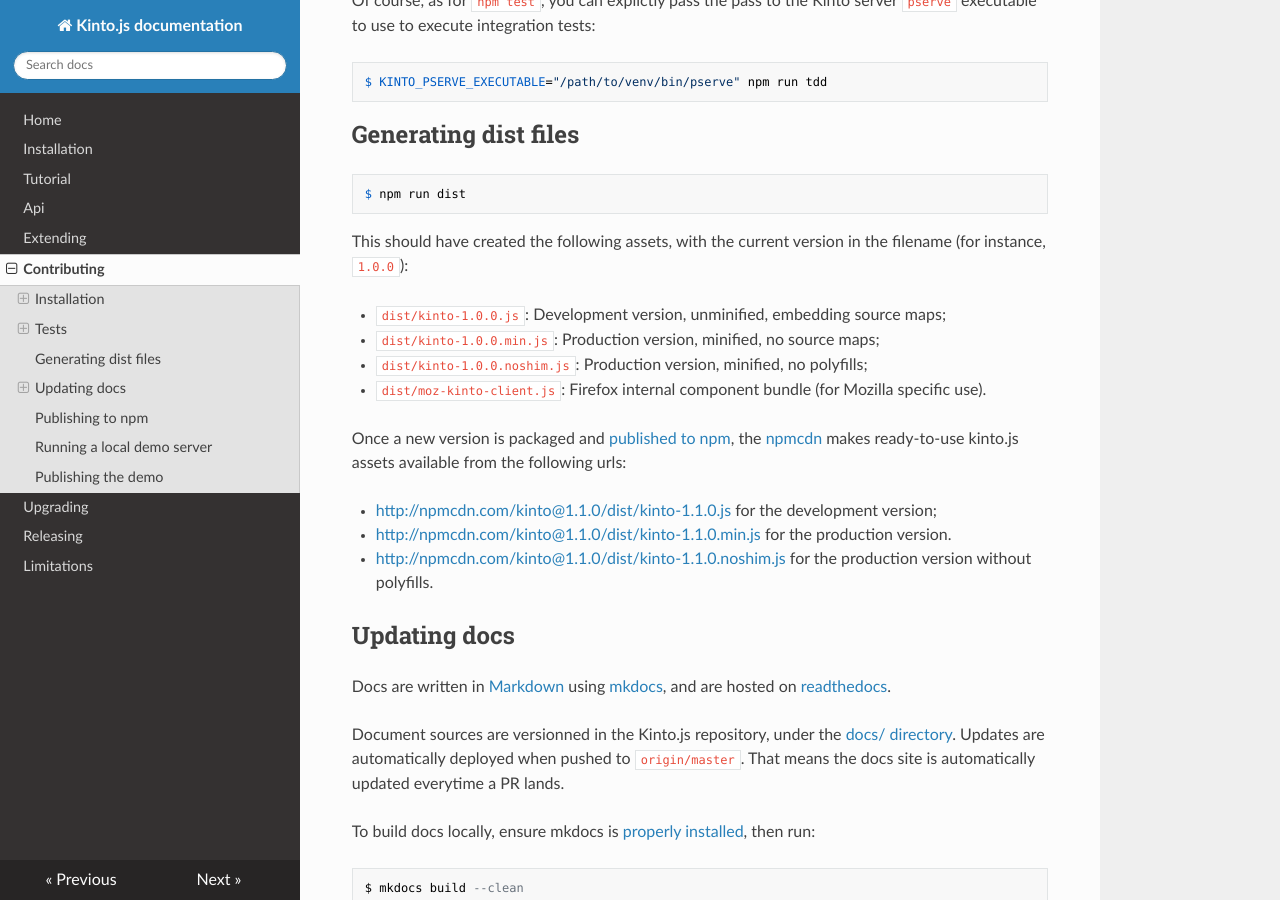
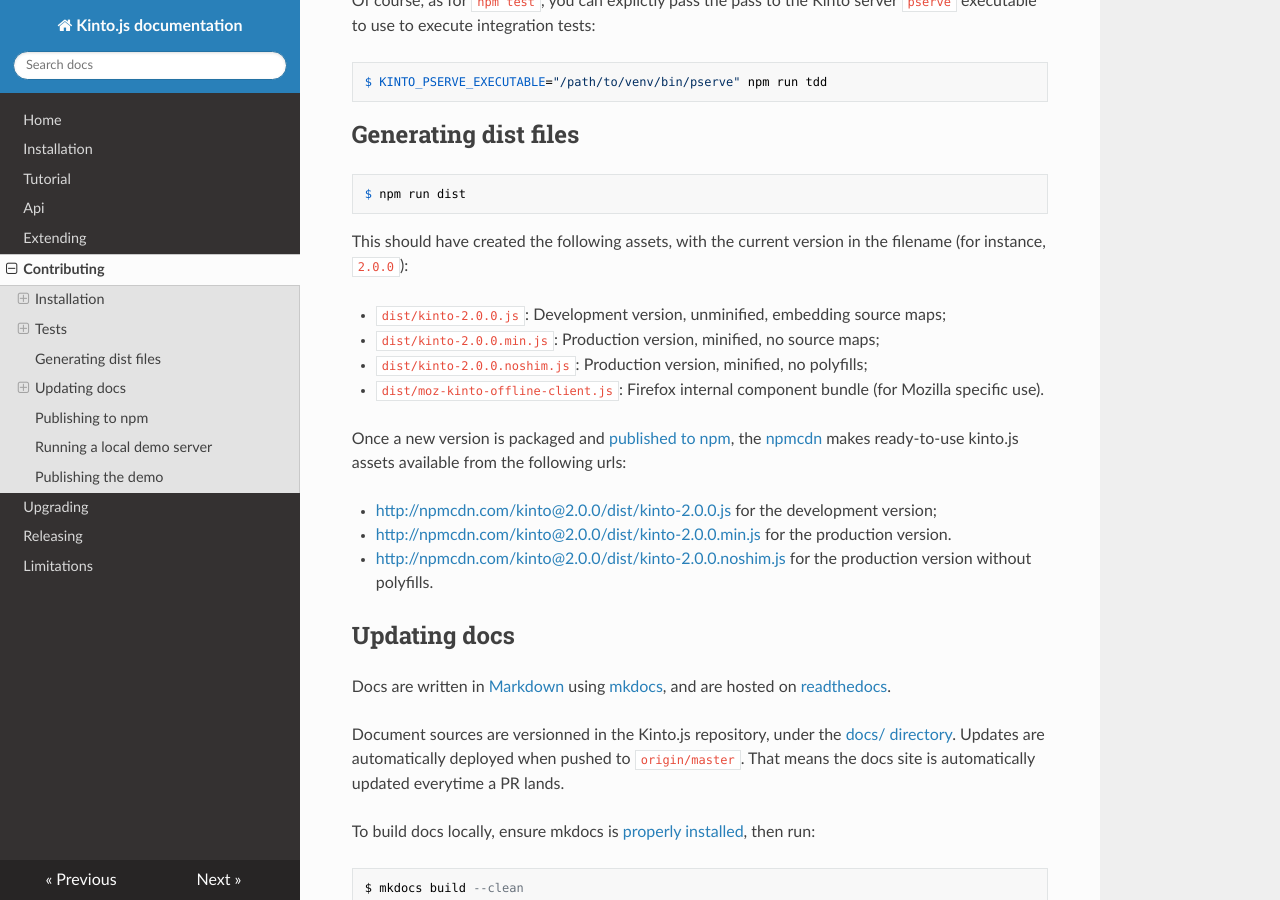
Before and after one commit to Kinto/kinto.js, an MkDocs documentation site: the page built from docs/contributing.md, in a window 1280 px wide and 900 px high, scrolled down 1652 px. Built offline with MkDocs 1.6.1, drawn with Linux system fonts in a browser that asks for light colours; nearby versions of some CDN libraries; old or Windows-style settings are respelled for this version of MkDocs.

Commit message:
Bump v2.0.0 (#387)
* Bump v2.0.0

* Mention HTTP Error format change

* Fix import of SUPPORTED_PROTOCOL_VERSION from kinto-client

```diff
--- a/docs/contributing.md
+++ b/docs/contributing.md
@@ -66,18 +66,18 @@
 
     $ npm run dist
 
-This should have created the following assets, with the current version in the filename (for instance, `1.0.0`):
+This should have created the following assets, with the current version in the filename (for instance, `2.0.0`):
 
--  `dist/kinto-1.0.0.js`: Development version, unminified, embedding source maps;
--  `dist/kinto-1.0.0.min.js`: Production version, minified, no source maps;
--  `dist/kinto-1.0.0.noshim.js`: Production version, minified, no polyfills;
--  `dist/moz-kinto-client.js`: Firefox internal component bundle (for Mozilla specific use).
+-  `dist/kinto-2.0.0.js`: Development version, unminified, embedding source maps;
+-  `dist/kinto-2.0.0.min.js`: Production version, minified, no source maps;
+-  `dist/kinto-2.0.0.noshim.js`: Production version, minified, no polyfills;
+-  `dist/moz-kinto-offline-client.js`: Firefox internal component bundle (for Mozilla specific use).
 
 Once a new version is packaged and [published to npm](#publishing-to-npm), the [npmcdn](https://npmcdn.com/ service) makes ready-to-use kinto.js assets available from the following urls:
 
-- [http://npmcdn.com/kinto@1.1.0/dist/kinto-1.1.0.js](http://npmcdn.com/kinto@1.1.0/dist/kinto-1.1.0.js) for the development version;
-- [http://npmcdn.com/kinto@1.1.0/dist/kinto-1.1.0.min.js](http://npmcdn.com/kinto@1.1.0/dist/kinto-1.1.0.min.js) for the production version.
-- [http://npmcdn.com/kinto@1.1.0/dist/kinto-1.1.0.noshim.js](http://npmcdn.com/kinto@1.1.0/dist/kinto-1.1.0.noshim.js) for the production version without polyfills.
+- [http://npmcdn.com/kinto@2.0.0/dist/kinto-2.0.0.js](http://npmcdn.com/kinto@2.0.0/dist/kinto-2.0.0.js) for the development version;
+- [http://npmcdn.com/kinto@2.0.0/dist/kinto-2.0.0.min.js](http://npmcdn.com/kinto@2.0.0/dist/kinto-2.0.0.min.js) for the production version.
+- [http://npmcdn.com/kinto@2.0.0/dist/kinto-2.0.0.noshim.js](http://npmcdn.com/kinto@2.0.0/dist/kinto-2.0.0.noshim.js) for the production version without polyfills.
 
 ## Updating docs
 
--- a/package.json
+++ b/package.json
@@ -1,6 +1,6 @@
 {
   "name": "kinto",
-  "version": "1.2.0",
+  "version": "2.0.0",
   "description": "JavaScript client for Kinto.",
   "main": "lib/index.js",
   "scripts": {
@@ -70,7 +70,7 @@
     "btoa": "^1.1.2",
     "deeper": "^2.1.0",
     "fake-indexeddb": "1.0.5",
-    "kinto-client": "^0.5.0",
+    "kinto-client": "^0.6.0",
     "uuid": "^2.0.1"
   },
   "devDependencies": {
```
Also changed, not shown: docs/installation.md (+7 -7 lines), docs/releasing.md (+1 -0 lines), docs/tutorial.md (+1 -1 lines), 1 other file.
